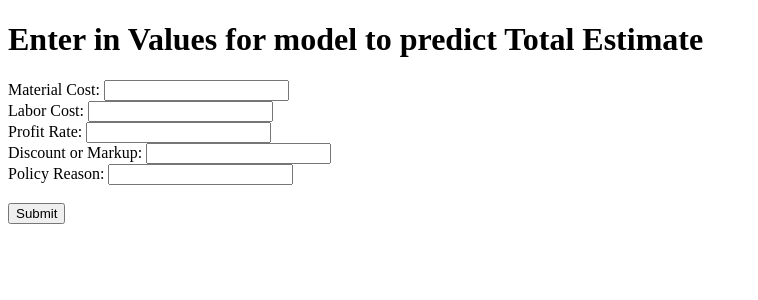
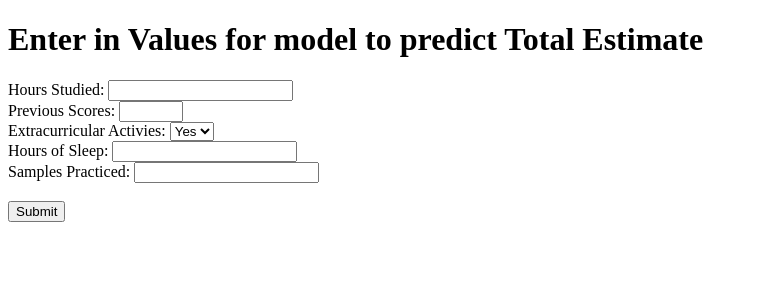
Before and after one commit to usedt-54/ML_project, a Flask app: page / in a window 1280 px wide. Shown: the top 300 px of the page, without its empty margins (0-758 px from the left). Run offline with Flask 3, Linux system fonts and the light colour scheme.

Commit message:
Updated HTML for new dataset

```diff
--- a/templates/index.html
+++ b/templates/index.html
@@ -7,11 +7,15 @@
 <body>
     <h1>Enter in Values for model to predict Total Estimate</h1>
     <form method="POST">
-        <label>Material Cost: <input type="text" name="val1"></label><br>
-        <label>Labor Cost: <input type="text" name="val2"></label><br>
-        <label>Profit Rate: <input type="text" name="val3"></label><br>
-        <label>Discount or Markup: <input type="text" name="val4"></label><br>
-        <label>Policy Reason: <input type="text" name="val5"></label><br><br>
+        <label>Hours Studied: <input type="text" name="studied_hours"></label><br>
+        <label>Previous Scores: <input type="number" id="prev_scores" name="prev_scores" min="0" max="100"></label><br>
+        <label>Extracurricular Activies:
+        <select name="Extracurricular Activies" id="EA">
+            <option value="Y">Yes</option>
+            <option value="N">No</option>
+        </select></label><br>
+        <label>Hours of Sleep: <input type="text" name="hours_slept"></label><br>
+        <label>Samples Practiced: <input type="text" name="samples"></label><br><br>
         <button type="submit">Submit</button>
     </form>
 </body>
```
